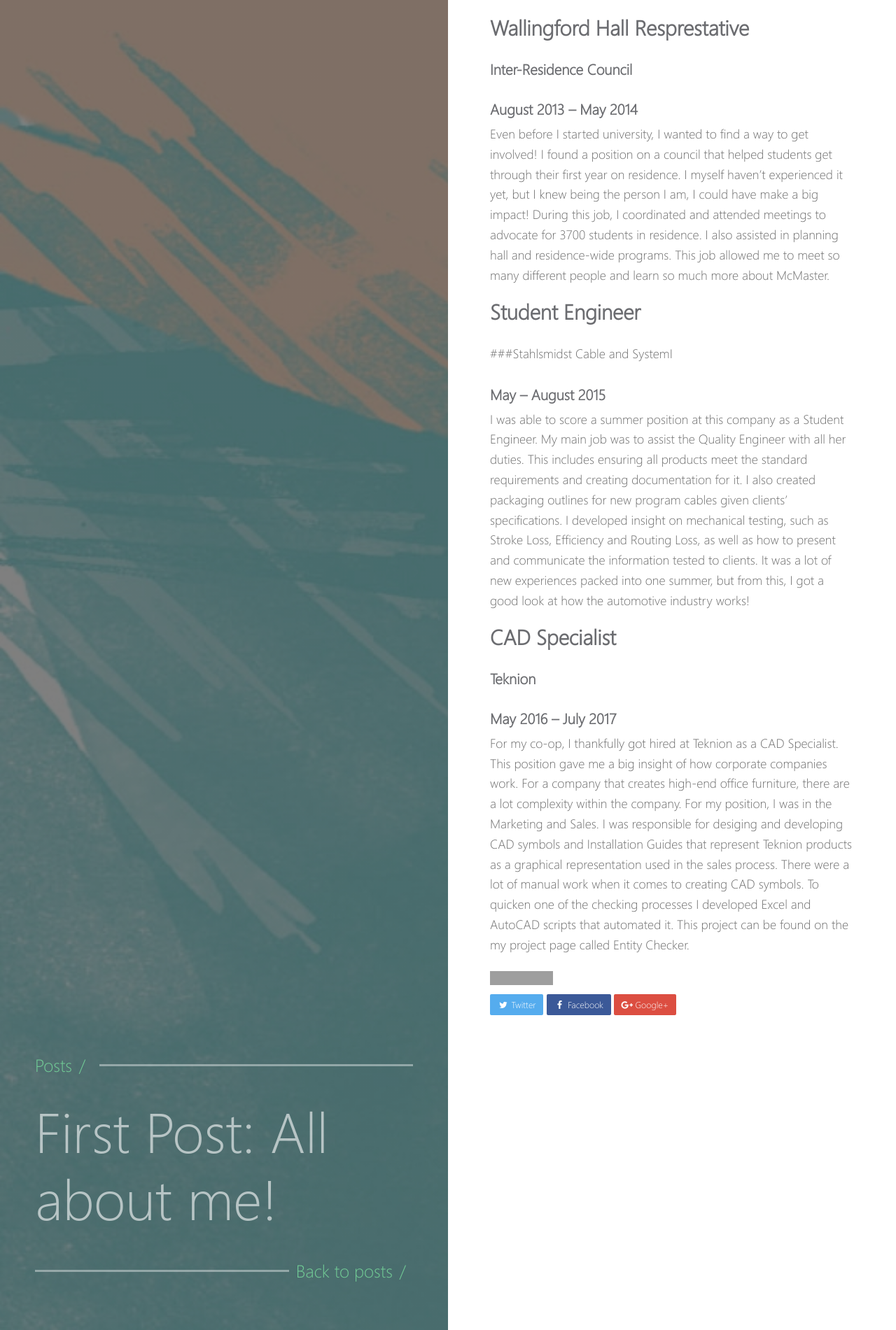
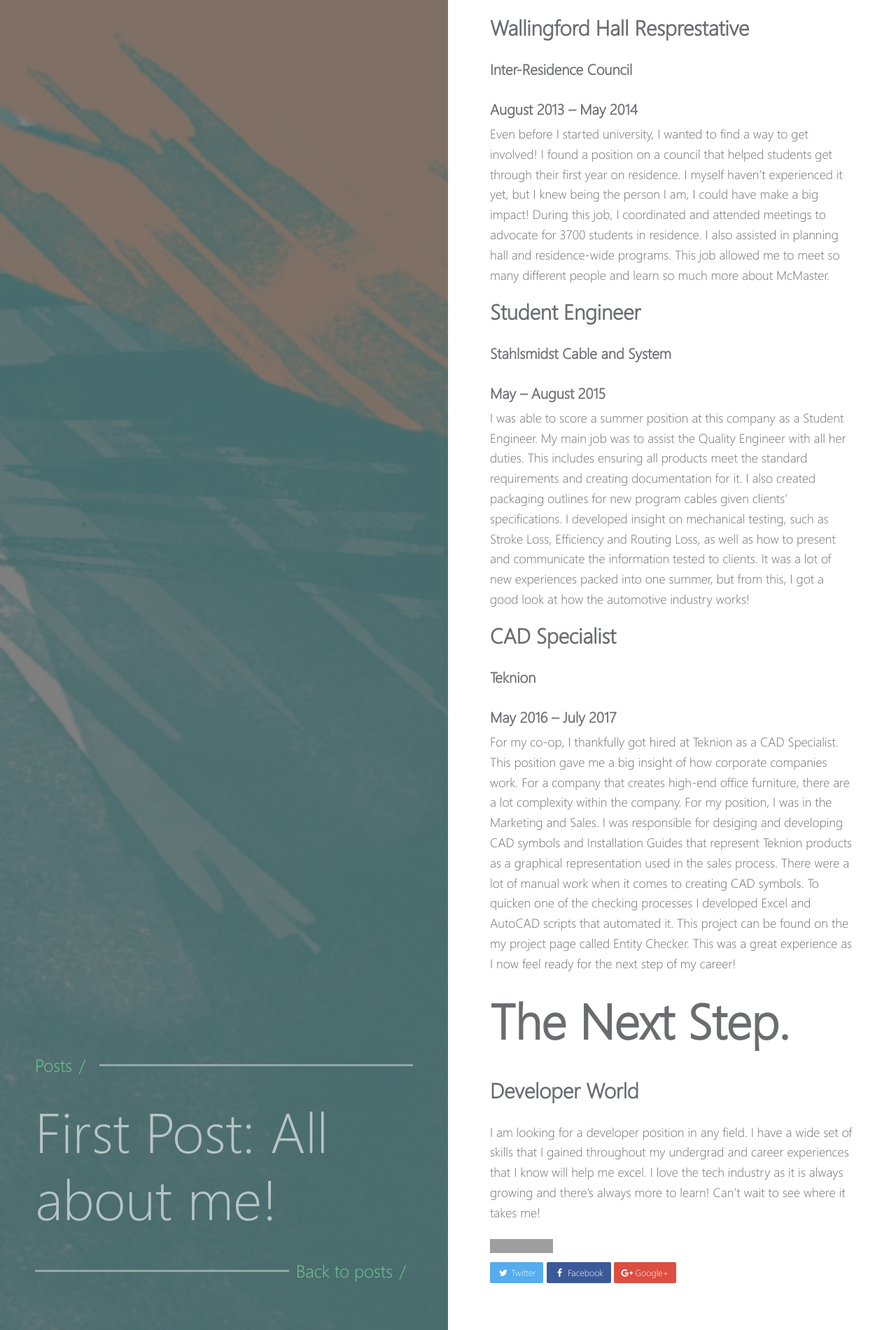
Before and after one commit to sydneylieng/sydneylieng.github.io, a Jekyll site: the page built from _posts/2017-08-02-firstpost.md, in a window 1280 px wide. Shown: the part 1409-3310 px from the top of the page at 70% size. Built offline with Jekyll 4.4.1, drawn with Linux system fonts in a browser that asks for light colours; grey boxes are pictures that could not be loaded.

Commit message:
update post

```diff
--- a/_posts/2017-08-02-firstpost.md
+++ b/_posts/2017-08-02-firstpost.md
@@ -39,7 +39,7 @@ During this job, I coordinated and attended meetings to advocate for 3700 studen
 This job allowed me to meet so many different people and learn so much more about McMaster.
 
 ## Student Engineer
-###Stahlsmidst Cable and SystemI
+### Stahlsmidst Cable and System
 ### May – August 2015
 I was able to score a summer position at this company as a Student Engineer. My main job was to assist the Quality Engineer with all her duties. This includes ensuring all products meet the standard requirements and creating documentation for it. I also created packaging outlines for new program cables given clients' specifications. I developed insight on mechanical testing, such as Stroke Loss, Efficiency and Routing Loss, as well as how to present and communicate the information tested to clients.
 It was a lot of new experiences packed into one summer, but from this, I got a good look at how the automotive industry works!
@@ -50,5 +50,14 @@ It was a lot of new experiences packed into one summer, but from this, I got a g
 For my co-op, I thankfully got hired at Teknion as a CAD Specialist. This position gave me a big insight of how corporate companies work. For a company that creates high-end office furniture, there are a lot complexity within the company.
 For my position, I was in the Marketing and Sales. I was responsible for desiging and developing CAD symbols and Installation Guides that represent Teknion products as a graphical representation used in the sales process.
 There were a lot of manual work when it comes to creating CAD symbols. To quicken one of the checking processes I developed Excel and AutoCAD scripts that automated it. This project can be found on the my project page called Entity Checker.
+This was a great experience as I now feel ready for the next step of my career!
+
+# The Next Step.
+## Developer World
+I am looking for a developer position in any field. I have a wide set of skills that I gained throughout my undergrad and career experiences that I know will help me excel.
+I love the tech industry as it is always growing and there's always more to learn!
+Can't wait to see where it takes me!
+
+
 
 <iframe src="https://ghbtns.com/github-btn.html?user=TaylanTatli&repo=Halve&type=star&count=true&size=large" frameborder="0" scrolling="0" width="160px" height="30px"></iframe>
```
